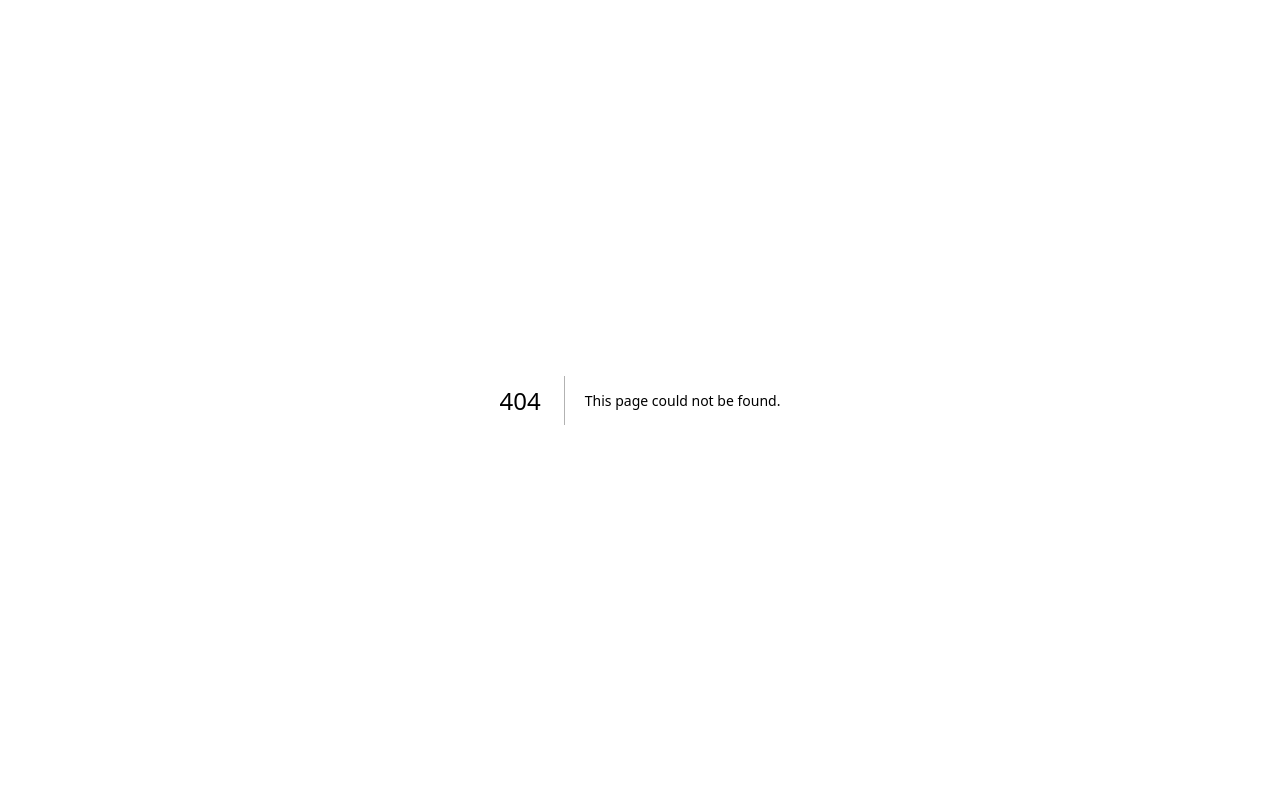
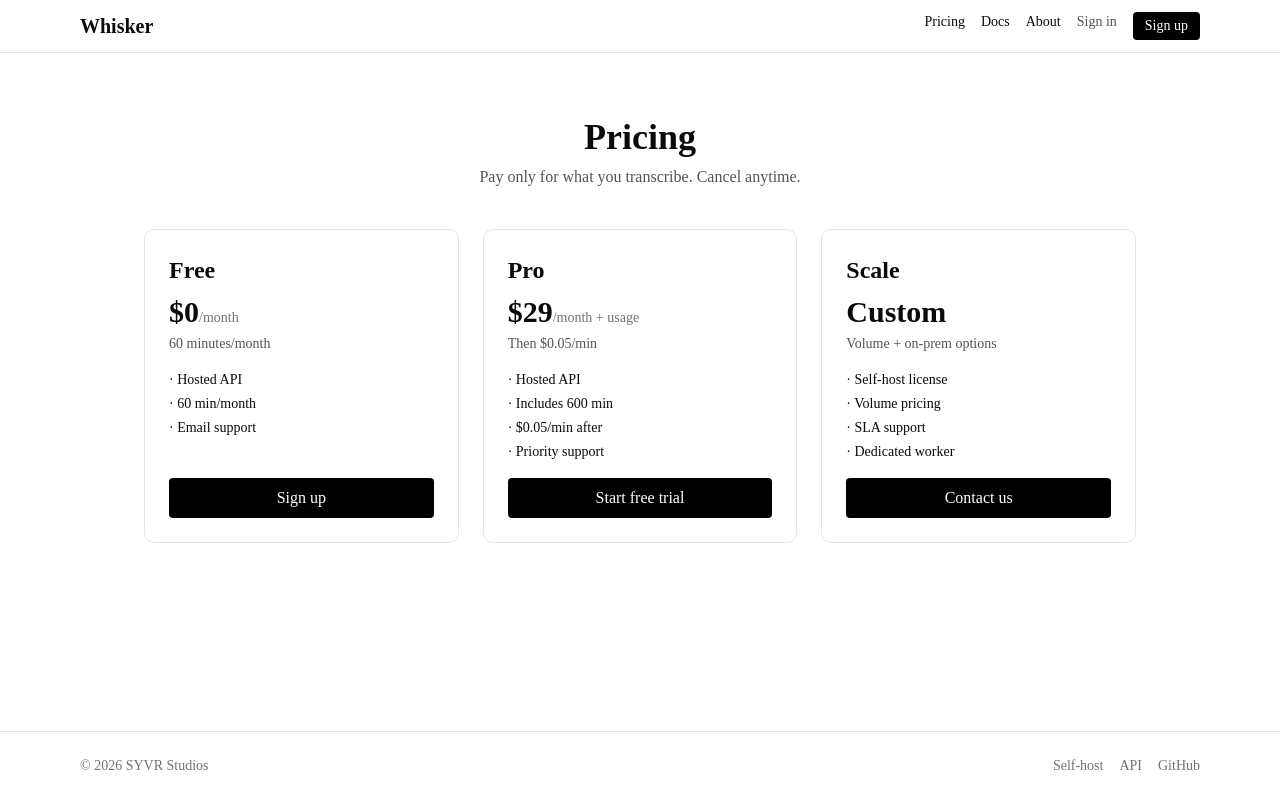
Before and after one commit to basezero-projects/whisker-gateway, a Next.js app: page /pricing in a window 1280 px wide. Before the commit this address had no page. Built offline with nearby package versions, Linux system fonts and the light colour scheme.

Commit message:
phase4: marketing route group with landing, pricing, about

```diff
--- /dev/null
+++ b/app/(marketing)/about/page.tsx
@@ -0,0 +1,24 @@
+import Link from "next/link";
+
+export default function About() {
+  return (
+    <div className="max-w-3xl mx-auto px-4 py-16 space-y-6 text-zinc-700">
+      <h1 className="text-4xl font-bold text-zinc-900">About Whisker</h1>
+      <p>Whisker is a transcription engine built around <code>faster-whisper</code> with first-class support for self-hosting.</p>
+      <h2 className="text-2xl font-semibold text-zinc-900 mt-8">Three ways to use it</h2>
+      <ul className="space-y-3">
+        <li>
+          <strong>Hosted API.</strong> Sign up at <Link href="/sign-up" className="underline">whisker.syvr.dev</Link>, grab an API key, hit <code>POST /api/v1/transcribe</code>. We run the GPUs.
+        </li>
+        <li>
+          <strong>Self-host Docker.</strong> <code>docker pull ghcr.io/basezero-projects/whisker-engine</code> — the same image our hosted SaaS runs.
+        </li>
+        <li>
+          <strong>Desktop app.</strong> Local GPU, no Python install needed. <a href="https://github.com/basezero-projects/whisker/releases" className="underline">Releases</a>.
+        </li>
+      </ul>
+      <h2 className="text-2xl font-semibold text-zinc-900 mt-8">Why one engine?</h2>
+      <p>Same engine in all three deploys means features ship to all three on the same release. No "which Whisker do you mean?"</p>
+    </div>
+  );
+}
--- /dev/null
+++ b/app/(marketing)/layout.tsx
@@ -0,0 +1,31 @@
+import Link from "next/link";
+
+export default function MarketingLayout({ children }: { children: React.ReactNode }) {
+  return (
+    <div className="min-h-screen flex flex-col">
+      <header className="border-b">
+        <nav className="max-w-6xl mx-auto px-4 py-3 flex items-center justify-between">
+          <Link href="/" className="text-xl font-bold">Whisker</Link>
+          <div className="flex gap-4 text-sm">
+            <Link href="/pricing">Pricing</Link>
+            <Link href="/docs">Docs</Link>
+            <Link href="/about">About</Link>
+            <Link href="/sign-in" className="text-zinc-600">Sign in</Link>
+            <Link href="/sign-up" className="bg-black text-white rounded px-3 py-1">Sign up</Link>
+          </div>
+        </nav>
+      </header>
+      <main className="flex-1">{children}</main>
+      <footer className="border-t mt-12">
+        <div className="max-w-6xl mx-auto px-4 py-6 text-sm text-zinc-500 flex flex-wrap gap-4 justify-between">
+          <div>© 2026 SYVR Studios</div>
+          <div className="flex gap-4">
+            <Link href="/docs/self-host">Self-host</Link>
+            <Link href="/docs/api-reference">API</Link>
+            <a href="https://github.com/basezero-projects/whisker">GitHub</a>
+          </div>
+        </div>
+      </footer>
+    </div>
+  );
+}
--- /dev/null
+++ b/app/(marketing)/page.tsx
@@ -0,0 +1,33 @@
+import Link from "next/link";
+
+export default function Home() {
+  return (
+    <div className="max-w-5xl mx-auto px-4">
+      <section className="py-20 text-center space-y-6">
+        <h1 className="text-6xl font-bold tracking-tight">Whisker</h1>
+        <p className="text-xl text-zinc-600 max-w-2xl mx-auto">
+          Self-hostable transcription engine, hosted SaaS, and desktop app — same engine, three deploys.
+        </p>
+        <div className="flex gap-3 justify-center">
+          <Link href="/sign-up" className="bg-black text-white rounded px-5 py-2.5 font-medium">Get started — 60 free minutes/month</Link>
+          <Link href="/docs" className="border rounded px-5 py-2.5">Docs</Link>
+        </div>
+      </section>
+
+      <section className="py-12 grid md:grid-cols-3 gap-6 text-sm">
+        <div className="border rounded p-4 space-y-2">
+          <h3 className="font-semibold">Hosted SaaS</h3>
+          <p>Hit <code>api.whisker.syvr.dev</code> with an API key. Pay per minute.</p>
+        </div>
+        <div className="border rounded p-4 space-y-2">
+          <h3 className="font-semibold">Self-host</h3>
+          <p>Pull <code>ghcr.io/basezero-projects/whisker-engine</code>. Bring your own GPU.</p>
+        </div>
+        <div className="border rounded p-4 space-y-2">
+          <h3 className="font-semibold">Desktop</h3>
+          <p>Tauri-packaged Whisker for macOS + Windows. Local GPU, offline-friendly.</p>
+        </div>
+      </section>
+    </div>
+  );
+}
--- /dev/null
+++ b/app/(marketing)/pricing/page.tsx
@@ -0,0 +1,58 @@
+import Link from "next/link";
+
+const tiers = [
+  {
+    name: "Free",
+    price: "$0",
+    cadence: "/month",
+    minutes: "60 minutes/month",
+    features: ["Hosted API", "60 min/month", "Email support"],
+    cta: { label: "Sign up", href: "/sign-up" },
+  },
+  {
+    name: "Pro",
+    price: "$29",
+    cadence: "/month + usage",
+    minutes: "Then $0.05/min",
+    features: ["Hosted API", "Includes 600 min", "$0.05/min after", "Priority support"],
+    cta: { label: "Start free trial", href: "/sign-up?plan=pro" },
+  },
+  {
+    name: "Scale",
+    price: "Custom",
+    cadence: "",
+    minutes: "Volume + on-prem options",
+    features: ["Self-host license", "Volume pricing", "SLA support", "Dedicated worker"],
+    cta: { label: "Contact us", href: "mailto:hello@syvr.dev?subject=Whisker%20Scale" },
+  },
+];
+
+export default function PricingPage() {
+  return (
+    <div className="max-w-5xl mx-auto px-4 py-16 space-y-10">
+      <header className="text-center space-y-2">
+        <h1 className="text-4xl font-bold">Pricing</h1>
+        <p className="text-zinc-600">Pay only for what you transcribe. Cancel anytime.</p>
+      </header>
+      <div className="grid md:grid-cols-3 gap-6">
+        {tiers.map((t) => (
+          <div key={t.name} className="border rounded-lg p-6 space-y-4 flex flex-col">
+            <div>
+              <h2 className="text-2xl font-semibold">{t.name}</h2>
+              <p className="text-3xl font-bold mt-2">
+                {t.price}<span className="text-sm font-normal text-zinc-500">{t.cadence}</span>
+              </p>
+              <p className="text-sm text-zinc-600 mt-1">{t.minutes}</p>
+            </div>
+            <ul className="text-sm space-y-1 flex-1">
+              {t.features.map((f) => <li key={f}>· {f}</li>)}
+            </ul>
+            <Link href={t.cta.href} className="bg-black text-white rounded px-4 py-2 text-center">
+              {t.cta.label}
+            </Link>
+          </div>
+        ))}
+      </div>
+    </div>
+  );
+}
--- a/app/page.tsx
+++ /dev/null
@@ -1,16 +0,0 @@
-import Link from "next/link";
-
-export default function Home() {
-  return (
-    <main className="min-h-screen flex flex-col items-center justify-center gap-6 p-8 text-center">
-      <h1 className="text-5xl font-bold">Whisker</h1>
-      <p className="max-w-xl text-zinc-600">
-        Self-hostable transcription engine, hosted SaaS, and desktop app — same engine, three deploys.
-      </p>
-      <div className="flex gap-3">
-        <Link href="/sign-up" className="bg-black text-white rounded px-4 py-2">Get started</Link>
-        <Link href="/sign-in" className="border rounded px-4 py-2">Sign in</Link>
-      </div>
-    </main>
-  );
-}
```
